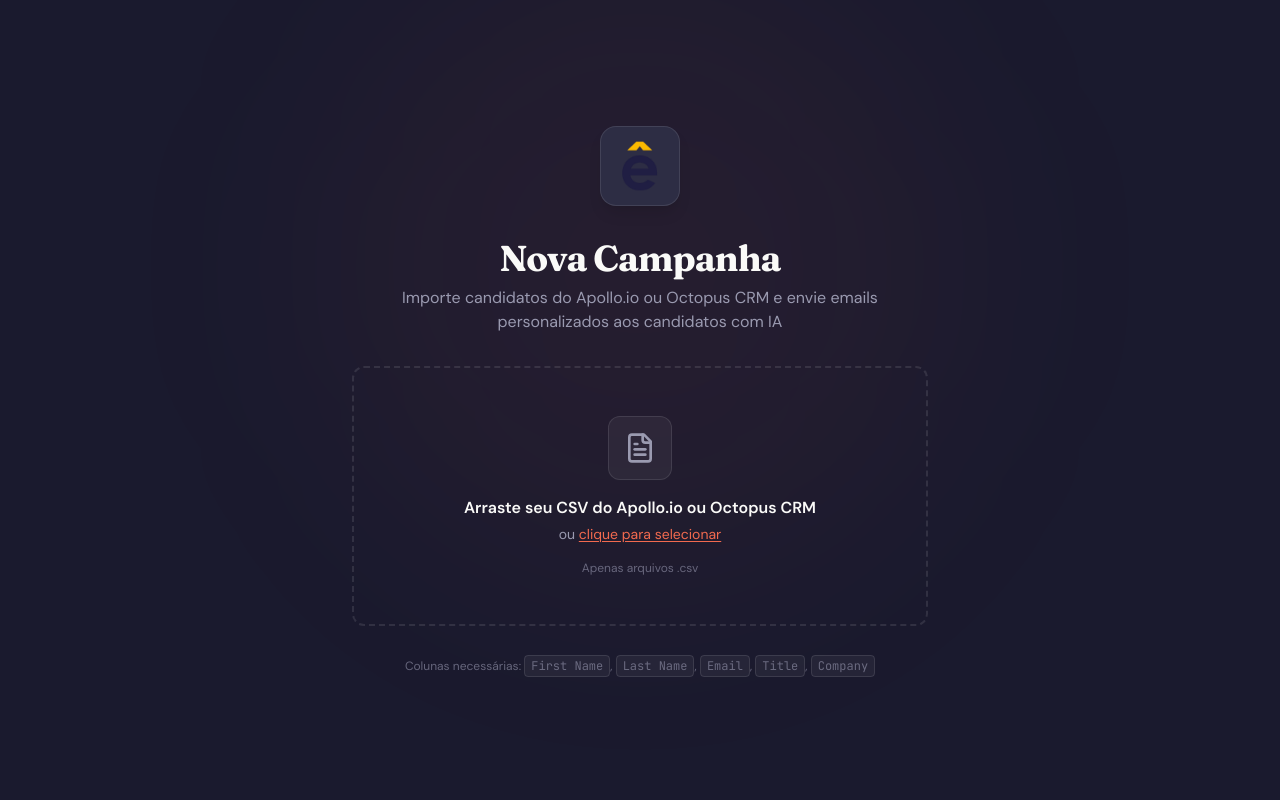
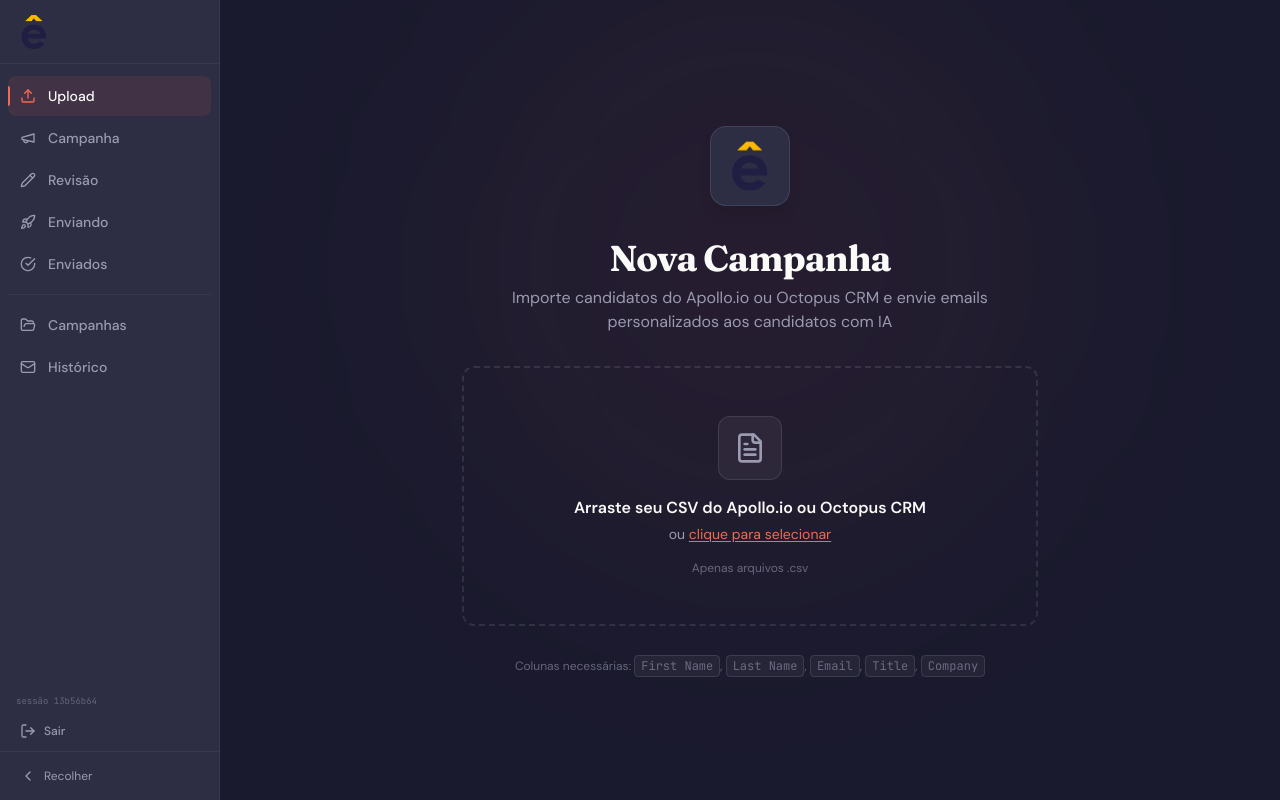
Before and after one commit to joaomari-oss/Recrutae_Mail, a Next.js app: page / in a window 1280 px wide. Built offline with nearby package versions, Linux system fonts and the light colour scheme.

Commit message:
fix: show sidebar on upload page and fix min-height on upload layout

```diff
--- a/app/page.tsx
+++ b/app/page.tsx
@@ -76,7 +76,7 @@
   const hasData = parsedCandidates.length > 0
 
   return (
-    <main className="min-h-screen bg-brand-dark flex flex-col items-center justify-center px-6 py-12 relative overflow-hidden">
+    <main className="min-h-full bg-brand-dark flex flex-col items-center justify-center px-6 py-12 relative overflow-hidden">
       {/* Subtle background glow */}
       <div
         aria-hidden
--- a/components/ClientLayout.tsx
+++ b/components/ClientLayout.tsx
@@ -18,7 +18,7 @@
 }
 
 // Pages that render full-screen without the sidebar
-const NO_SIDEBAR_PATHS = ['/', '/login']
+const NO_SIDEBAR_PATHS = ['/login']
 
 export function ClientLayout({ children }: { children: React.ReactNode }) {
   const pathname = usePathname()
```
